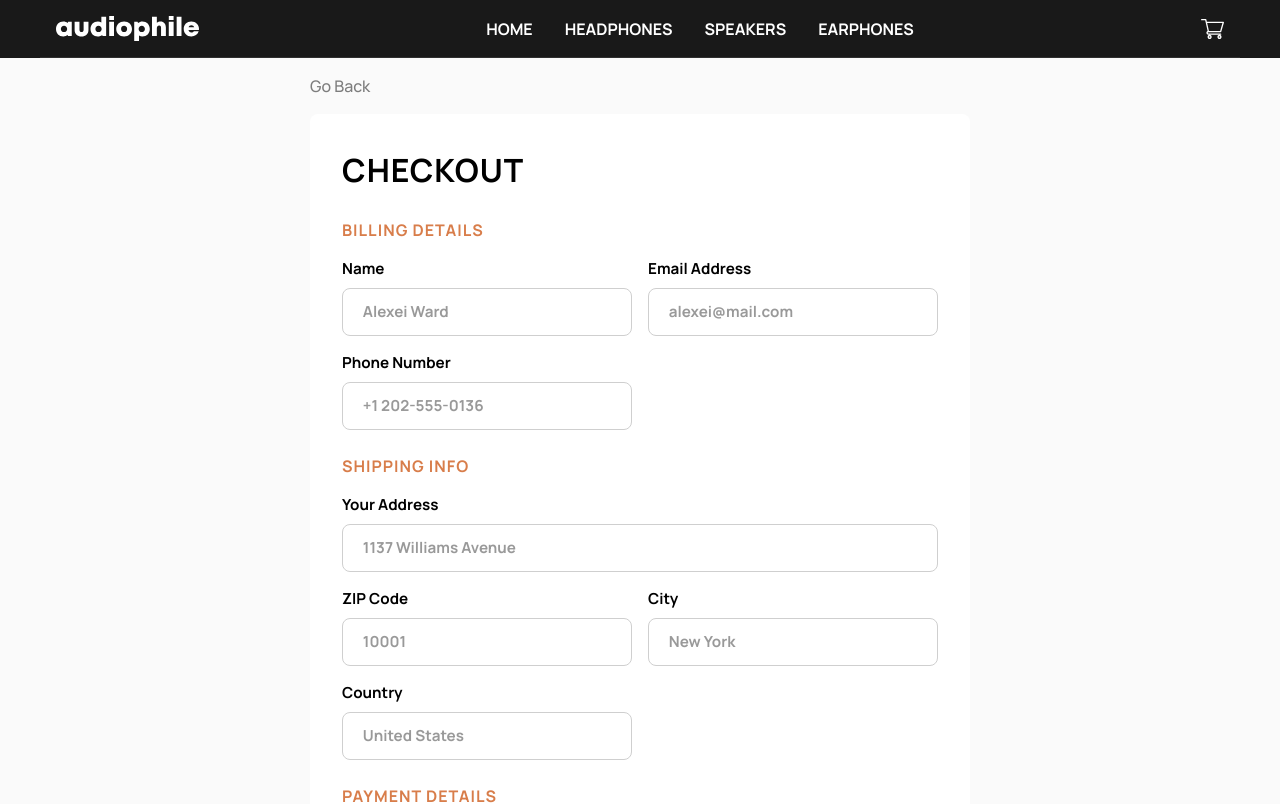
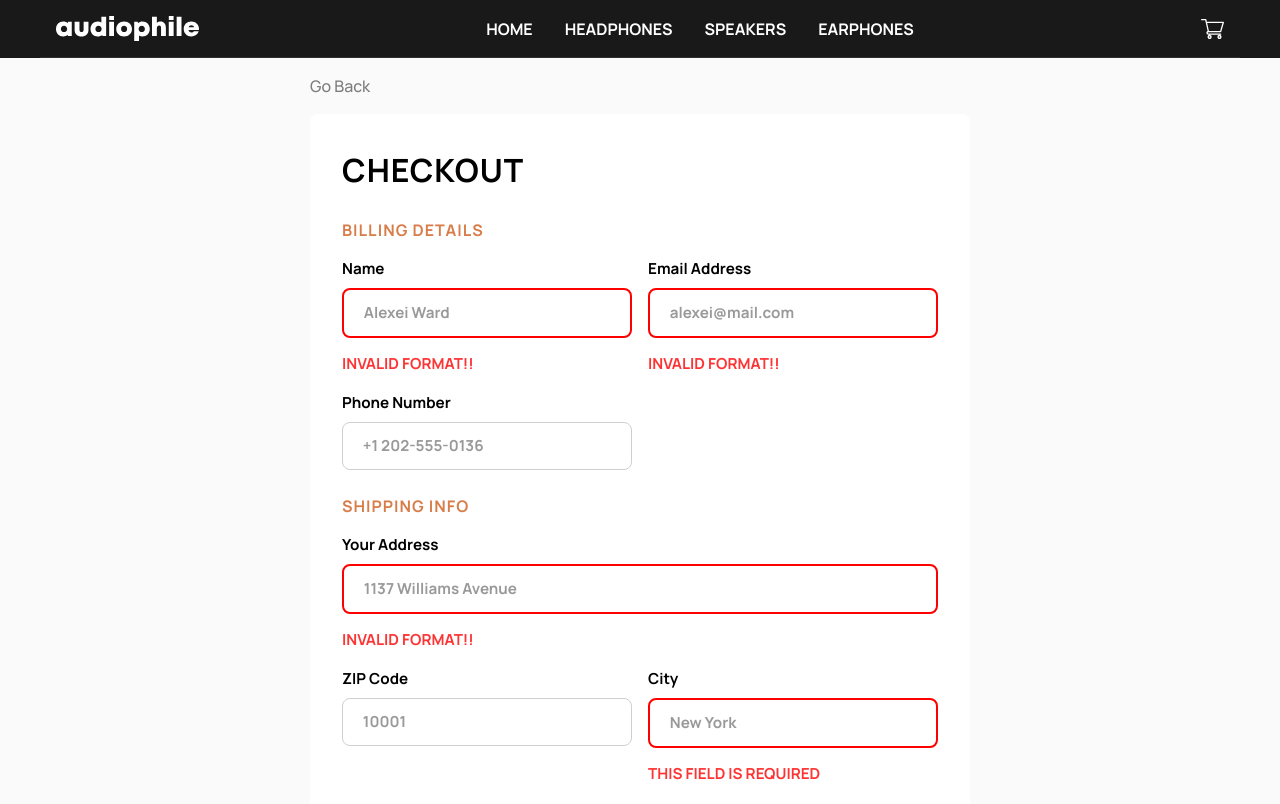
Before and after one commit to Keith-Web3/audiophile-e-commerce, a React (Vite) app: page /checkout in a window 1280 px wide. Shown: the top 804 px of the page. Built offline with nearby package versions, Linux system fonts and the light colour scheme; no server answers.

Commit message:
added basic form validation

```diff
--- a/src/App.tsx
+++ b/src/App.tsx
@@ -16,13 +16,13 @@ import ProductDetail from './components/shared/ProductDetail'
 import data from './components/Data/data'
 import PageNotFound from './components/pages/PageNotFound'
 import Error from './components/pages/Error'
-import Checkout from './components/pages/Checkout/Checkout'
+import Checkout, { checkoutAction } from './components/pages/Checkout/Checkout'
 
 const router = createBrowserRouter(
   createRoutesFromElements(
     <Route path="/" element={<HomeLayout />} errorElement={<Error />}>
       <Route index element={<Homepage />} />
-      <Route path="checkout" element={<Checkout />} />
+      <Route path="checkout" action={checkoutAction} element={<Checkout />} />
       <Route element={<CategoryLayout />}>
         <Route path="speakers" element={<Speakers />} />
         <Route path="headphones" element={<HeadPhones />} />
--- a/src/components/pages/Checkout/Checkout.tsx
+++ b/src/components/pages/Checkout/Checkout.tsx
@@ -4,11 +4,19 @@ import { Form, To, useNavigate } from 'react-router-dom'
 import '../../../sass/pages/checkout/checkout.scss'
 import Summary from './Summary'
 
+export const checkoutAction = async function ({
+  request,
+}: {
+  request: Request
+}) {
+  const data = await request.formData()
+  console.log(data)
+}
 const Checkout: React.FC = function () {
   const navigate = useNavigate()
 
   return (
-    <Form method="post" className="checkout">
+    <Form method="post" action="/checkout" className="checkout">
       <p className="back" onClick={() => navigate(-1 as To, { replace: true })}>
         go back
       </p>
@@ -18,15 +26,29 @@ const Checkout: React.FC = function () {
           <h2>billing details</h2>
           <label className="label" htmlFor="name">
             Name
-            <input type="text" placeholder="Alexei Ward" name="name" />
+            <input
+              type="text"
+              placeholder="Alexei Ward"
+              pattern="^[A-Za-z0-9]+(?:[ _-][A-Za-z0-9]+)*$"
+              name="name"
+              required
+            />
+            <p>invalid format!!</p>
           </label>
           <label className="label" htmlFor="email">
             Email Address
-            <input type="email" placeholder="alexei@mail.com" name="email" />
+            <input
+              type="email"
+              placeholder="alexei@mail.com"
+              name="email"
+              required
+            />
+            <p>invalid format!!</p>
           </label>
           <label className="label" htmlFor="phone">
             Phone Number
             <input type="text" placeholder="+1 202-555-0136" name="phone" />
+            <p>invalid format!!</p>
           </label>
         </div>
         <div className="shipping-info">
@@ -37,19 +59,35 @@ const Checkout: React.FC = function () {
               type="text"
               placeholder="1137 Williams Avenue"
               name="address"
+              pattern="^[A-Za-z0-9]+(?:[ _-][A-Za-z0-9]+)*$"
+              required
             />
+            <p>invalid format!!</p>
           </label>
           <label className="label" htmlFor="zip-code">
             ZIP Code
-            <input type="text" placeholder="10001" name="zip-code" />
+            <input
+              type="text"
+              placeholder="10001"
+              pattern="^\d{5}(?:[-\s]\d{4})?$"
+              name="zip-code"
+            />
+            <p>invalid format!!</p>
           </label>
           <label className="label" htmlFor="city">
             City
-            <input type="text" placeholder="New York" name="city" />
+            <input type="text" placeholder="New York" name="city" required />
+            <p>This field is required</p>
           </label>
           <label className="label" htmlFor="country">
             Country
-            <input type="text" placeholder="United States" name="country" />
+            <input
+              type="text"
+              placeholder="United States"
+              name="country"
+              required
+            />
+            <p>This field is required</p>
           </label>
         </div>
         <div className="payment-details">
--- a/src/components/pages/Checkout/Summary.tsx
+++ b/src/components/pages/Checkout/Summary.tsx
@@ -85,9 +85,7 @@ const Summary: React.FC = function () {
           )}
         </span>
       </p>
-      <Button className="button-one" onClick={() => window.open(paymentLink)}>
-        check & pay
-      </Button>
+      <Button className="button-one">check & pay</Button>
     </div>
   )
 }
--- a/src/sass/pages/checkout/checkout.scss
+++ b/src/sass/pages/checkout/checkout.scss
@@ -9,6 +9,18 @@
     }
   }
 
+  input + p {
+    text-transform: uppercase;
+    margin-top: $spacer;
+    color: rgba(red, 0.8);
+    display: none;
+  }
+  input:invalid + p {
+    display: block;
+  }
+  input:invalid {
+    border: 2px solid red !important;
+  }
   .back {
     color: rgba($dark-200, 0.5);
     cursor: pointer;
```
